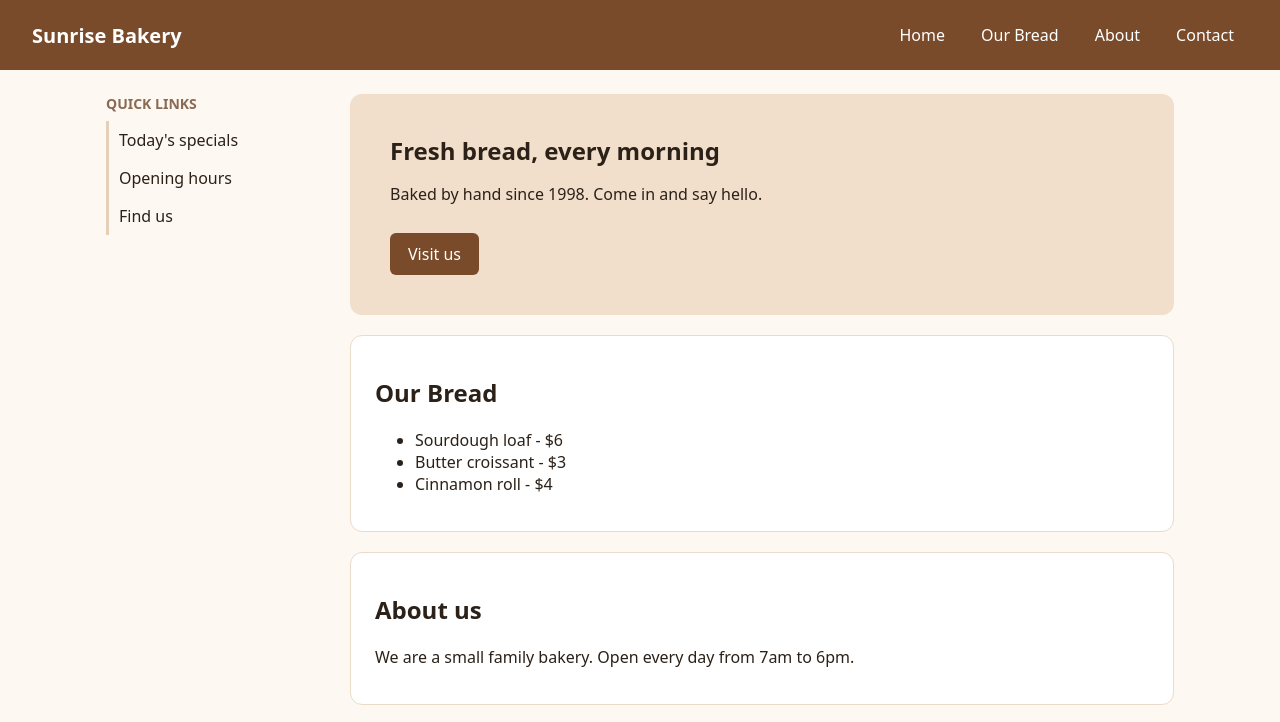
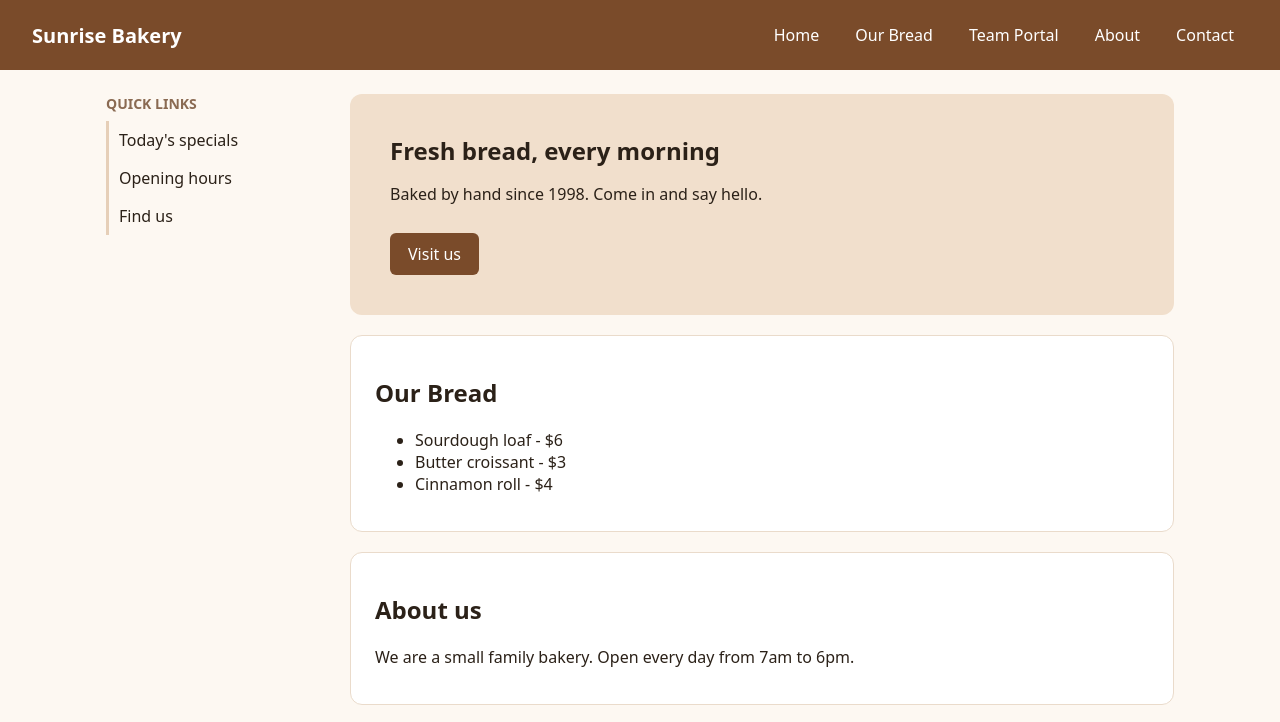
Before and after one commit to Axoloai/research-test, a plain HTML site: page index.html in a window 1280 px wide. Shown: the top 722 px of the page. Drawn offline with Linux system fonts and the light colour scheme.

Commit message:
Add Team Portal link to the menu

```diff
--- a/index.html
+++ b/index.html
@@ -13,6 +13,7 @@
       <ul>
         <li class="nav-item"><a href="/">Home</a></li>
         <li class="nav-item"><a href="#menu">Our Bread</a></li>
+        <li class="nav-item"><a href="https://www.axolo.ai/login/client">Team Portal</a></li>
         <li class="nav-item"><a href="#about">About</a></li>
         <li class="nav-item"><a href="#contact">Contact</a></li>
       </ul>
```
